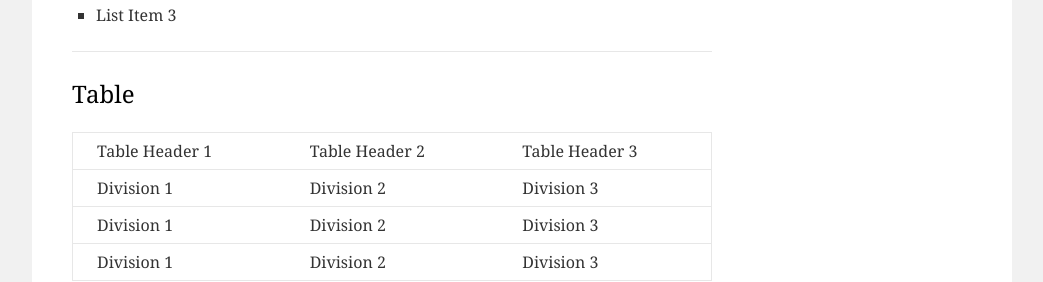
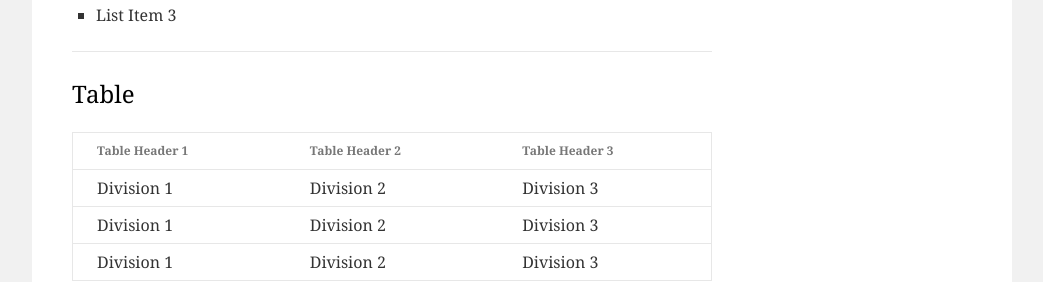
Before and after one commit to OrestKupchak/HTML-homework, a plain HTML site: page index.html in a window 1280 px wide. Shown: the part 1426-1708 px from the top of the page, without its empty margins (118-1161 px from the left). Drawn offline with Linux system fonts and the light colour scheme.

Commit message:
Update index.html

```diff
--- a/index.html
+++ b/index.html
@@ -75,9 +75,9 @@
 <table border="1px solid grey">
 	<thead>
 		<tr>
-			<td>Table Header 1</td>
-			<td>Table Header 2</td>
-			<td>Table Header 3</td>
+			<th>Table Header 1</th>
+			<th>Table Header 2</th>
+			<th>Table Header 3</th>
 		</tr>
 	</thead>
 		<tr>
```
